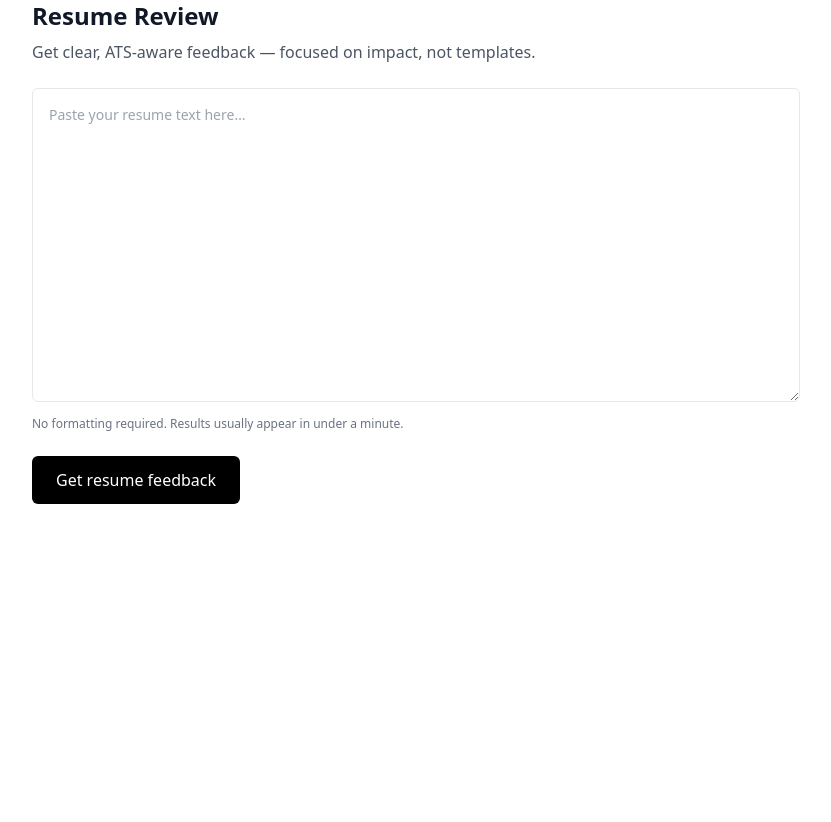
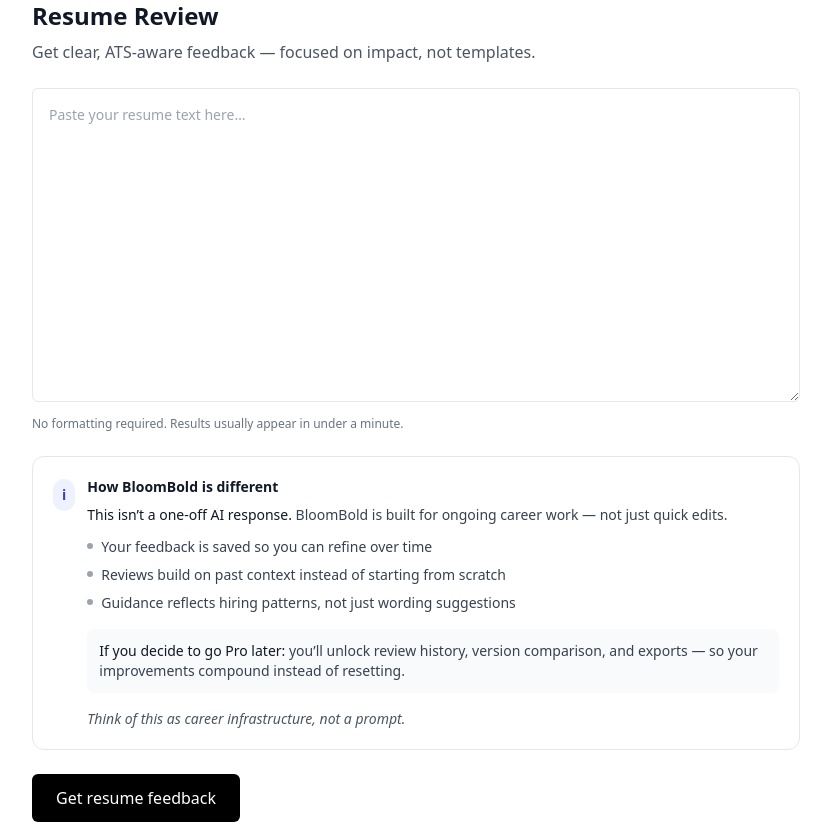
Before and after one commit to Mact2583/bloombold-app, a React (Vite) app: page /resume-review in a window 1280 px wide. Shown: the whole page, without its empty margins (224-1055 px from the left). Before the commit the page ends 800 px from the top, so only its background shows below. Built offline with nearby package versions, Linux system fonts and the light colour scheme; no server answers.

Commit message:
resume review page update

```diff
--- a/src/pages/ResumeReview.jsx
+++ b/src/pages/ResumeReview.jsx
@@ -90,6 +90,61 @@ export default function ResumeReview() {
         </p>
       </div>
 
+      {/* 🔍 Product clarity: How BloomBold is different */}
+      <section className="rounded-xl border bg-white p-5">
+        <div className="flex items-start gap-3">
+          <div className="mt-0.5 inline-flex h-8 w-8 items-center justify-center rounded-full bg-indigo-50 text-indigo-700">
+            <span className="text-sm font-semibold">i</span>
+          </div>
+
+          <div className="min-w-0">
+            <h2 className="text-sm font-semibold text-gray-900">
+              How BloomBold is different
+            </h2>
+
+            <p className="mt-2 text-sm text-gray-700">
+              <span className="font-medium text-gray-900">
+                This isn’t a one-off AI response.
+              </span>{" "}
+              BloomBold is built for ongoing career work — not just quick edits.
+            </p>
+
+            <ul className="mt-3 space-y-2 text-sm text-gray-700">
+              <li className="flex gap-2">
+                <span className="mt-1.5 h-1.5 w-1.5 shrink-0 rounded-full bg-gray-400" />
+                <span>Your feedback is saved so you can refine over time</span>
+              </li>
+              <li className="flex gap-2">
+                <span className="mt-1.5 h-1.5 w-1.5 shrink-0 rounded-full bg-gray-400" />
+                <span>
+                  Reviews build on past context instead of starting from scratch
+                </span>
+              </li>
+              <li className="flex gap-2">
+                <span className="mt-1.5 h-1.5 w-1.5 shrink-0 rounded-full bg-gray-400" />
+                <span>
+                  Guidance reflects hiring patterns, not just wording suggestions
+                </span>
+              </li>
+            </ul>
+
+            <div className="mt-4 rounded-lg bg-gray-50 p-3">
+              <p className="text-sm text-gray-700">
+                <span className="font-medium text-gray-900">
+                  If you decide to go Pro later:
+                </span>{" "}
+                you’ll unlock review history, version comparison, and exports —
+                so your improvements compound instead of resetting.
+              </p>
+            </div>
+
+            <p className="mt-4 text-sm italic text-gray-600">
+              Think of this as career infrastructure, not a prompt.
+            </p>
+          </div>
+        </div>
+      </section>
+
       {/* Error */}
       {error && (
         <div className="rounded-md bg-red-50 p-4 text-sm text-red-700">
```
